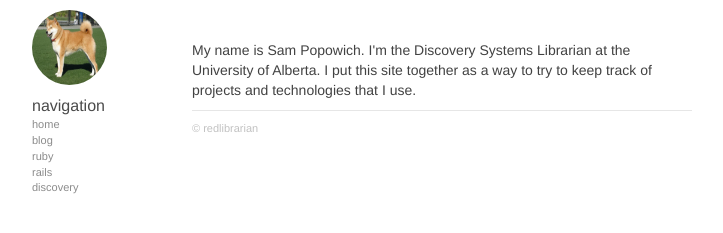
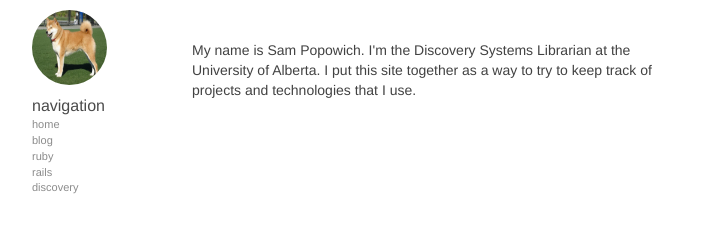
Before and after one commit to redlibrarian/redlibrarian.github.io, a Jekyll site: the page built from index.html, in a window 1280 px wide. Shown: the part 160-393 px from the top of the page, without its empty margins (273-996 px from the left). Built offline with Jekyll 4.4.1, drawn with Linux system fonts in a browser that asks for light colours; nearby versions of some CDN libraries.

Commit message:
Fix problem footer - maybe now?

```diff
--- a/_layouts/default.html
+++ b/_layouts/default.html
@@ -45,9 +45,6 @@
 
 				{{ content }}
 
-				<footer>
-					&copy; {{ site.name }}
-				</footer>
       </div>
     </div>
 		</div>
```
